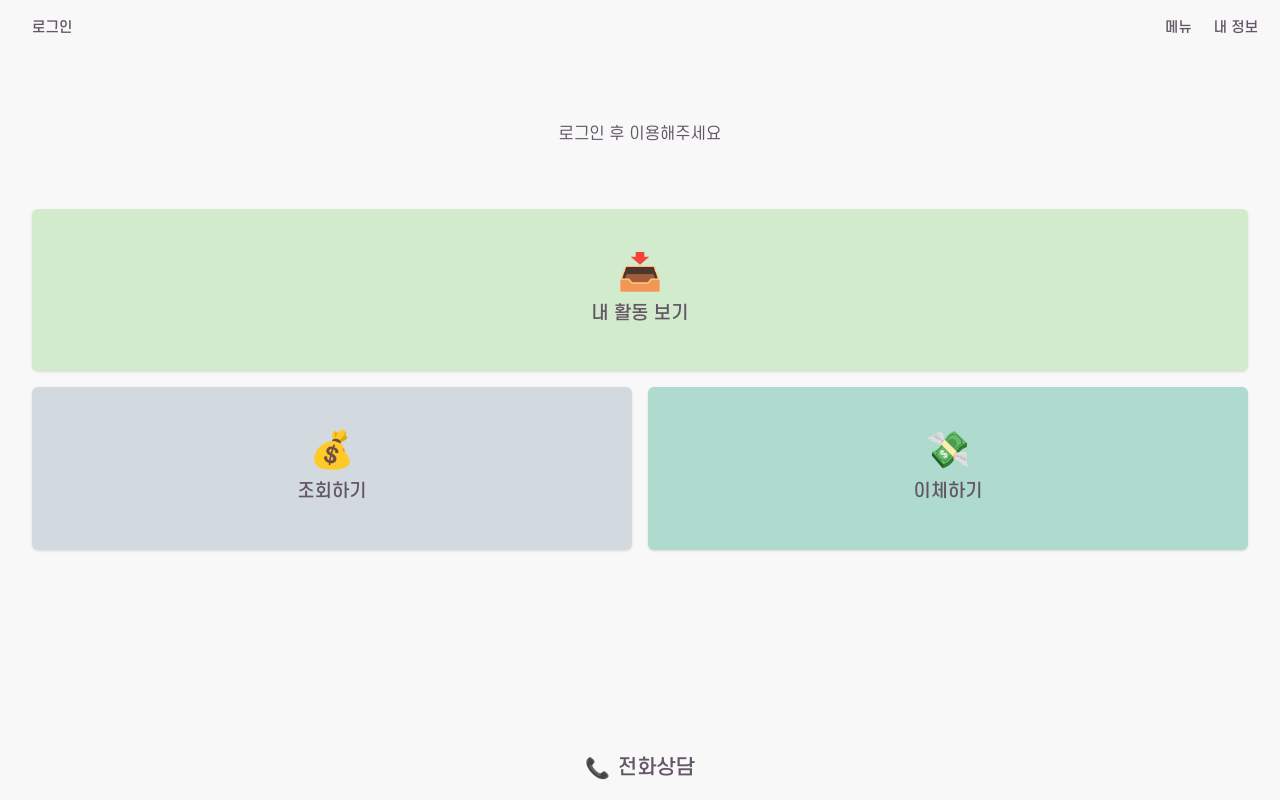
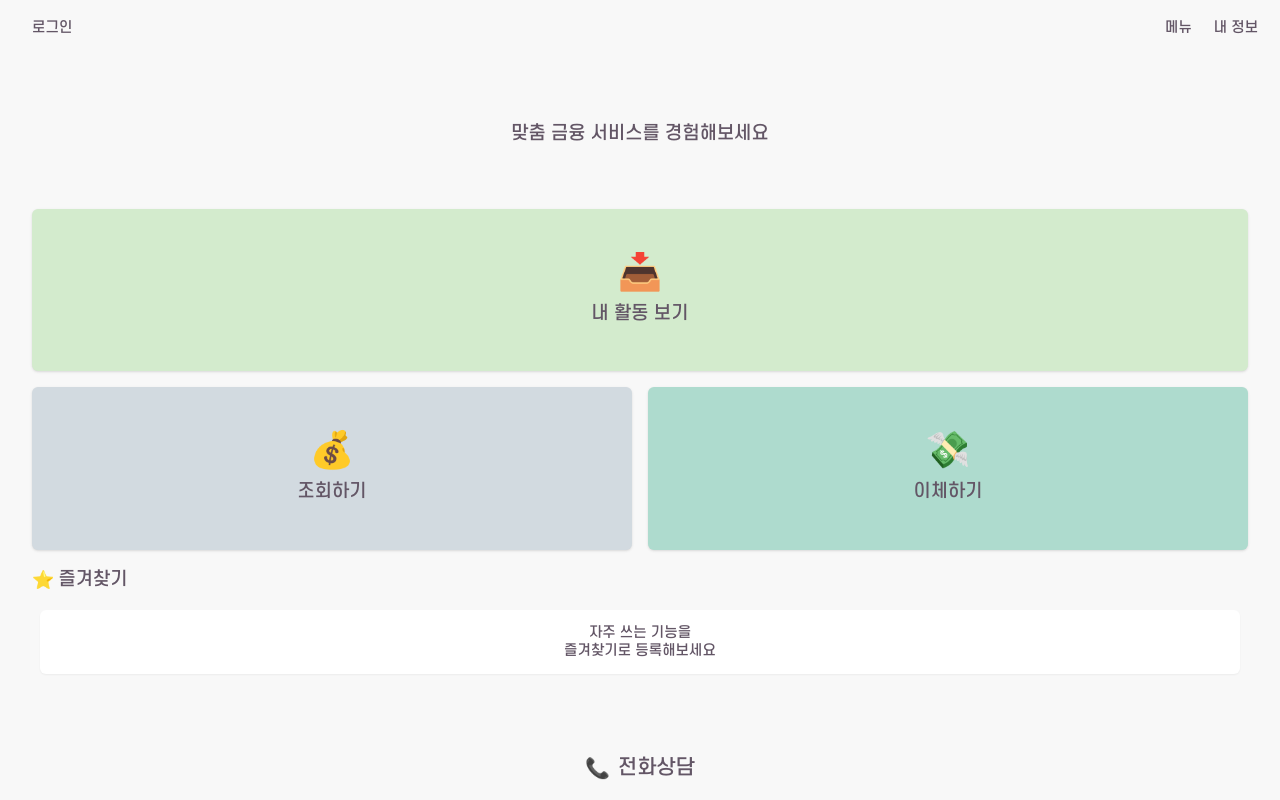
Before and after one commit to Hanaro-Trolly/ONE-HADA, a Next.js app in the folder one-hada/: page / in a window 1280 px wide. Built offline with nearby package versions, Linux system fonts and the light colour scheme; no server answers; a web font is replaced by a local one.

Commit message:
feat: 로그인 전 즐겨찾기 디자인 수정

```diff
--- a/one-hada/app/(site)/page.tsx
+++ b/one-hada/app/(site)/page.tsx
@@ -113,6 +113,64 @@ export default function Home() {
     }
   };
 
+  const FavoriteSection = () => {
+    const renderContent = () => {
+      if (!session?.isLogin) {
+        return (
+          <Button
+            variant='home'
+            className='h-16 w-full mx-2 font-medium rounded-x bg-white hover:bg-[#F0F0F0] relative flex items-center'
+            onClick={() => signIn()}
+          >
+            <div className='flex items-center w-full'>
+              <div className='flex flex-col flex-grow justify-center text-center'>
+                <p className='text-sm leading-tight'>자주 쓰는 기능을</p>
+                <p className='text-sm leading-tight'>즐겨찾기로 등록해보세요</p>
+              </div>
+            </div>
+          </Button>
+        );
+      }
+
+      if (favoriteList.length === 0) {
+        return (
+          <Button
+            variant='home'
+            className='h-16 w-full mx-2 font-medium rounded-x bg-white hover:bg-[#F0F0F0] relative flex items-center'
+            onClick={() => router.push('/settings/favorite')}
+          >
+            <div className='flex items-center w-full'>
+              <div className='flex flex-col flex-grow justify-center text-center'>
+                <p className='text-sm leading-tight'>자주 쓰는 기능을</p>
+                <p className='text-sm leading-tight'>즐겨찾기로 등록해보세요</p>
+              </div>
+            </div>
+          </Button>
+        );
+      }
+
+      return (
+        <FavoriteCarousel
+          favoriteList={favoriteList}
+          handleButtonClick={handleButtonClick}
+        />
+      );
+    };
+
+    return (
+      <div>
+        <div className='text-lg text-[#635666] flex gap-1 items-stretch mb-4 font-medium'>
+          <p className='tossface-icon text-lg'>⭐</p> 즐겨찾기
+        </div>
+        <div className='flex justify-center'>
+          <div className='h-16 w-full flex justify-between items-center'>
+            {renderContent()}
+          </div>
+        </div>
+      </div>
+    );
+  };
+
   return (
     <div
       style={{ height: 'calc(100vh - 56px)' }}
@@ -121,18 +179,18 @@ export default function Home() {
       <div className='h-[18%] pt-3 mb-2'>
         {session?.isLogin ? (
           <div>
-            <span className='text-sm pl-3 '>
+            <span className='text-sm pl-3'>
               <span className='tossface-icon text-lg'>✨ </span>
               <span className='text-xl font-medium'>{userName} </span>
               님과 비슷한 사용자들의 선택!
             </span>
-            <div>
-              <AutoMessageCarousel recommendProductList={recommendList} />
-            </div>
+            <AutoMessageCarousel recommendProductList={recommendList} />
           </div>
         ) : (
-          <div className='h-full flex items-center justify-center'>
-            로그인 후 이용해주세요
+          <div className='h-full flex flex-col items-center justify-center gap-2'>
+            <p className='text-lg font-medium'>
+              맞춤 금융 서비스를 경험해보세요
+            </p>
           </div>
         )}
       </div>
@@ -169,27 +227,7 @@ export default function Home() {
         </div>
       </div>
 
-      <div className='h-1/4 px-2'>
-        {session?.isLogin ? (
-          favoriteList.length > 0 ? (
-            <div>
-              <div className='text-lg text-[#635666] flex gap-1 items-stretch mb-4 font-medium'>
-                <p className='tossface-icon text-lg'>⭐</p> 즐겨찾기
-              </div>
-              <FavoriteCarousel
-                favoriteList={favoriteList}
-                handleButtonClick={handleButtonClick}
-              />
-            </div>
-          ) : (
-            <div className='text-center'>즐겨찾기를 설정해주세요</div>
-          )
-        ) : (
-          <div className='w-full h-full flex items-center justify-center'>
-            <div className='text-center'></div>
-          </div>
-        )}
-      </div>
+      <div className='h-1/4 px-2'>{<FavoriteSection />}</div>
 
       <footer>
         <div className='h-14 w-full pb-2'>
```
